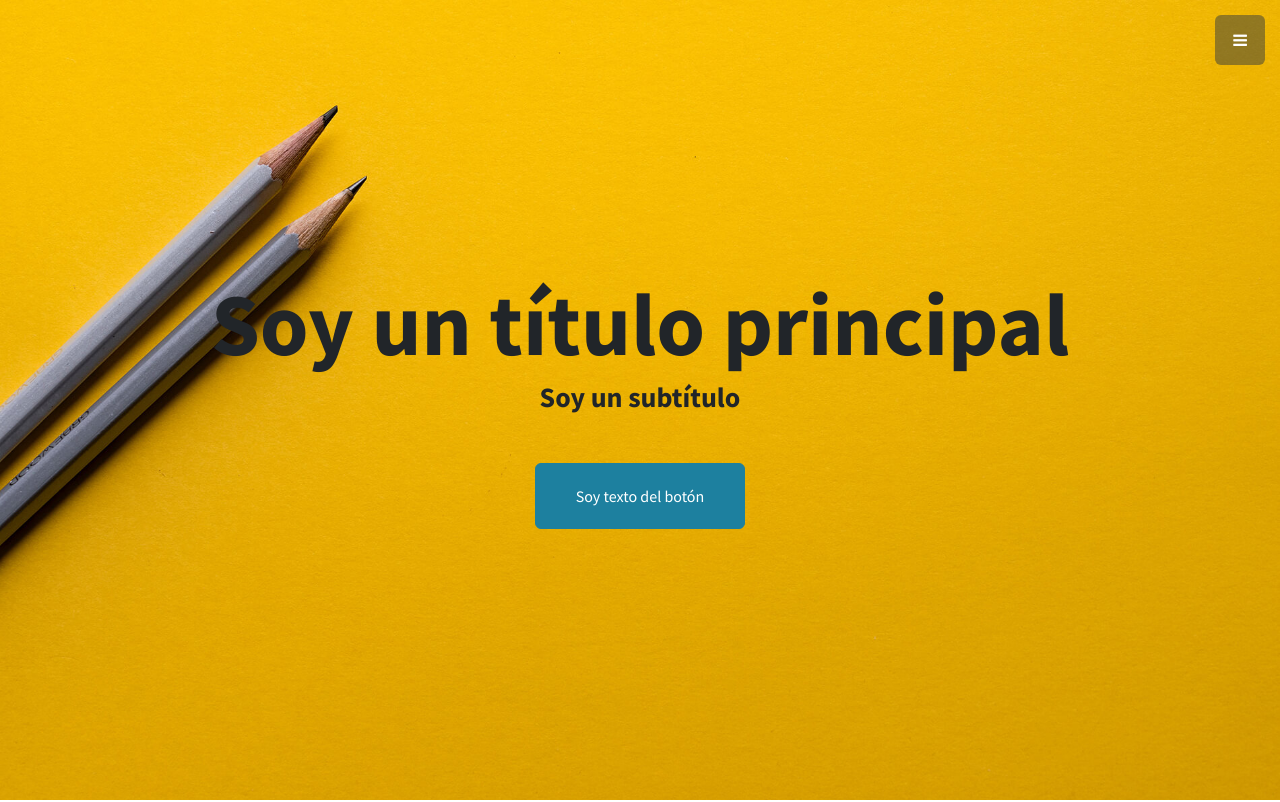
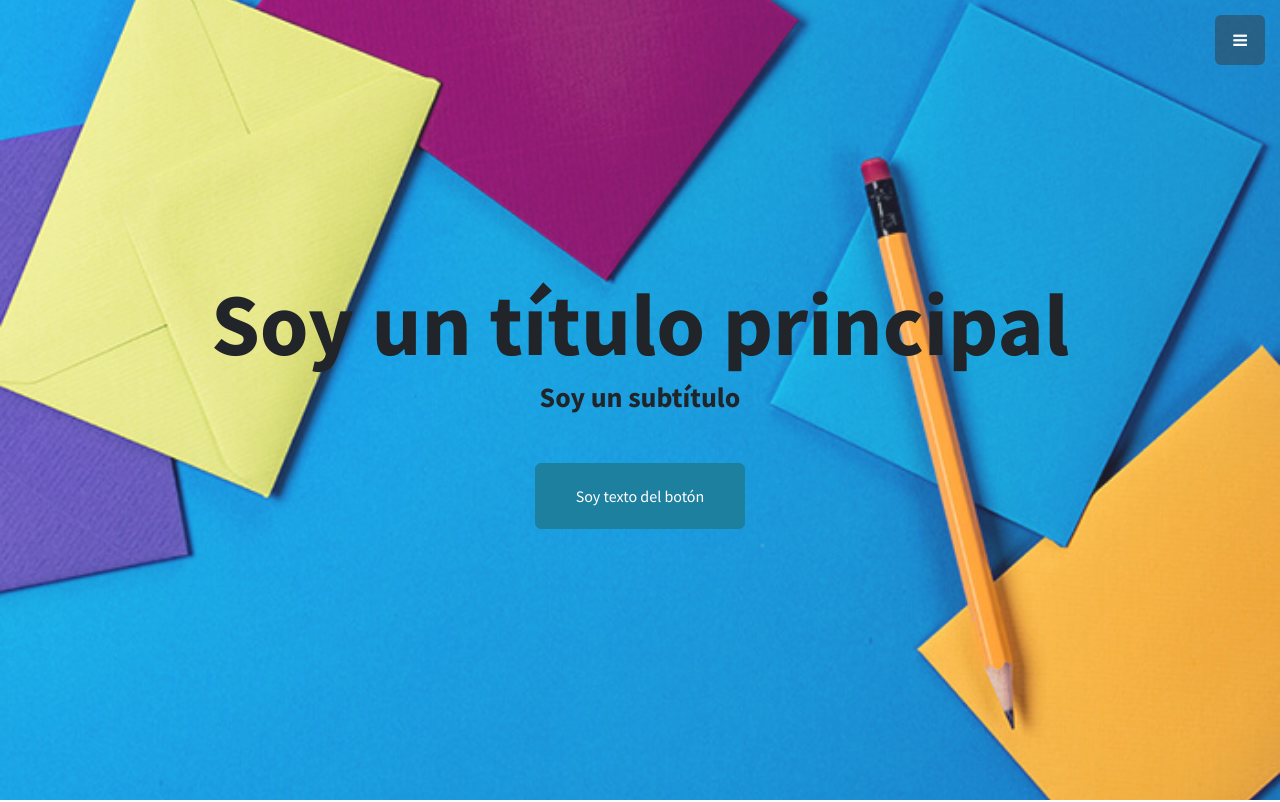
Before and after one commit to Sebsatian2025/democms, a plain HTML site: page index.html in a window 1280 px wide. Shown: the top 802 px of the page. Drawn offline with nearby package versions, Linux system fonts and the light colour scheme.

Commit message:
Update index.html

```diff
--- a/index.html
+++ b/index.html
@@ -32,10 +32,16 @@
         </div>
     </nav>
 <header
+  id="header-section"
   class="d-flex masthead"
-  id="header-section"
-  style="background-image:url('/img/bg-masthead.jpg');">
-        <div class="container text-center my-auto">
+  style="position: relative; overflow: hidden;">
+  <img
+    id="header-background"
+    src="/img/uploads/bg-masthead.jpg"
+    alt="Fondo Header"
+    class="header-cover"
+  />
+  <div class="container text-center my-auto">
             <h1 class="mb-1" id="header-title">Stylish Portfoliо</h1>
             <h3 class="mb-5" id="header-subtitle"><em>A Free Bootstrap Theme</em></h3><a class="btn btn-primary btn-xl"
                 role="button" id="header-button-link" href="#about"><span id="header-button-text">Find Out
@@ -176,17 +182,13 @@
     // 1) loadSection para todos los bloques de contenido
     //
 loadSection("header", {
-  header_background: value => {
-    const el = document.getElementById("header-section");
-    if (el) {
-      el.style.backgroundImage = `url("${value}")`;
-    }
-  },
+  header_background: "header-background",
   header_title:       "header-title",
   header_subtitle:    "header-subtitle",
   header_button_text: "header-button-text",
   header_button_link: "header-button-link"
 });
+
 
     loadSection("about", {
       about_title:       "about-title",
```
